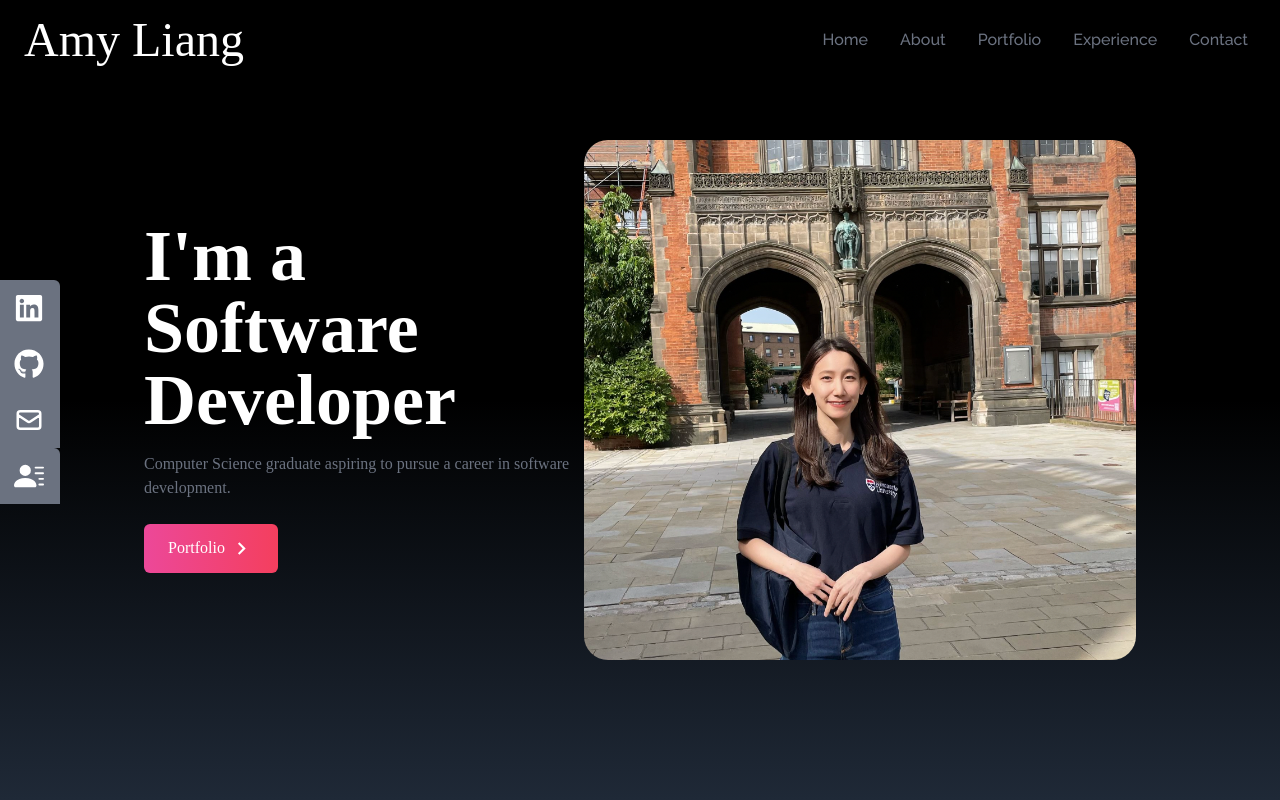
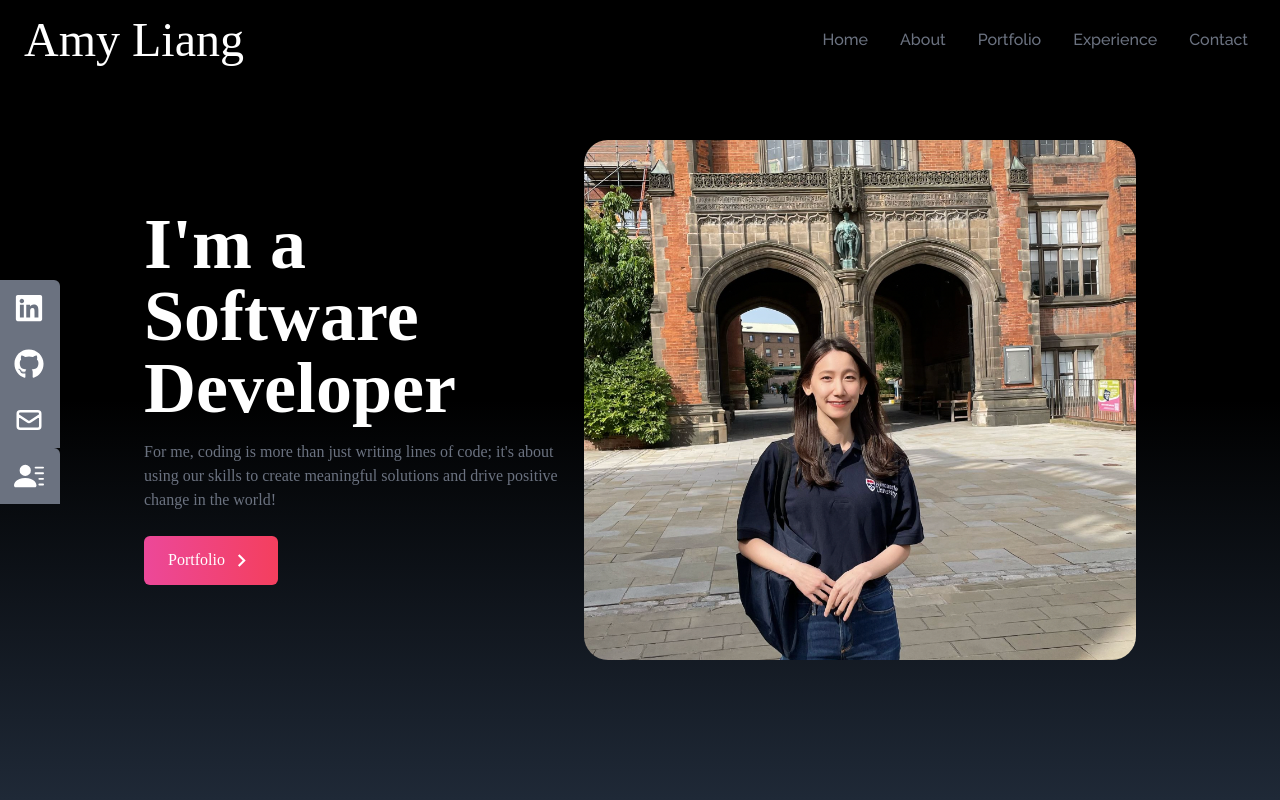
Before and after one commit to AmyLiang94/CV_Website, a React (Create React App) app: page / in a window 1280 px wide. Shown: the top 800 px of the page. Built offline with nearby package versions, Linux system fonts and the light colour scheme; a web font is replaced by a local one.

Commit message:
tab name & hero page description

```diff
--- a/public/index.html
+++ b/public/index.html
@@ -24,7 +24,7 @@
       work correctly both with client-side routing and a non-root public URL.
       Learn how to configure a non-root public URL by running `npm run build`.
     -->
-    <title>React App</title>
+    <title>Amy Liang - Code & Cat Lover🐱</title>
   </head>
   <body>
     <noscript>You need to enable JavaScript to run this app.</noscript>
--- a/src/components/Home.jsx
+++ b/src/components/Home.jsx
@@ -20,7 +20,7 @@ const Home = () => {
                     I'm a Software Developer
                 </h2>
                 <p className='text-gray-500 py-4 max-w-md font-signature'>
-                Computer Science graduate aspiring to pursue a career in software development.
+                For me, coding is more than just writing lines of code; it's about using our skills to create meaningful solutions and drive positive change in the world!
                 </p>
                 <div>
                     <Link
```
